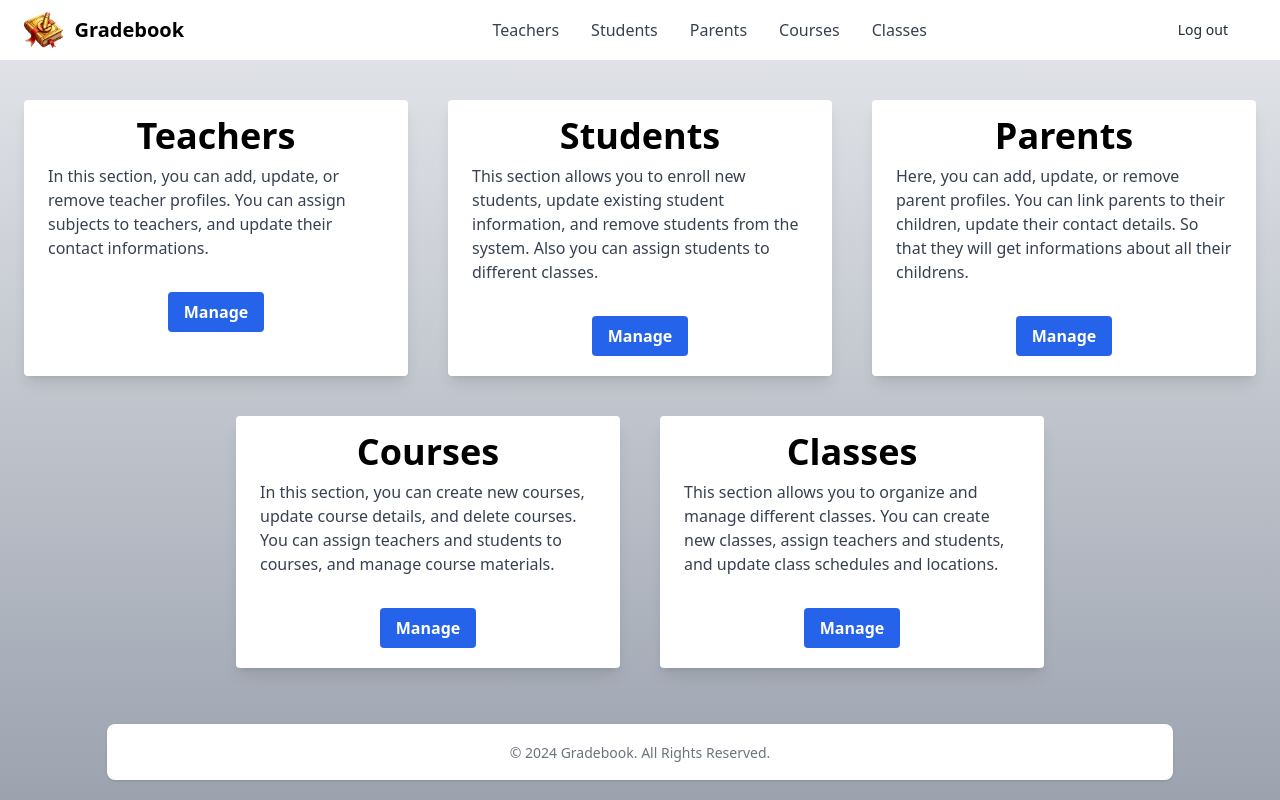
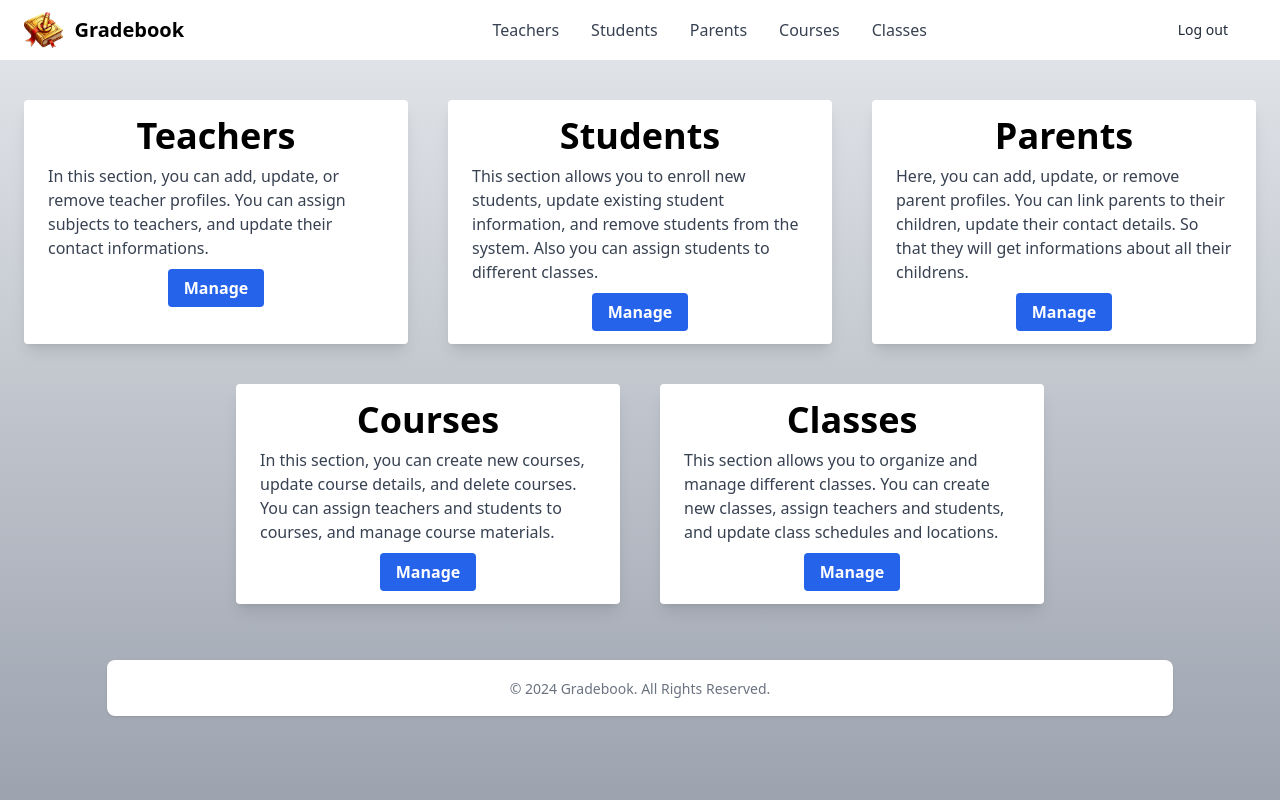
Before and after one commit to JakJaj/Gradebook, a React (Vite) app in the folder frontend/: page /admin in a window 1280 px wide. Built offline with nearby package versions, Linux system fonts and the light colour scheme.

Commit message:
add a way to direct to each admin subpages

```diff
--- a/frontend/src/components/pages/admin/Admin.tsx
+++ b/frontend/src/components/pages/admin/Admin.tsx
@@ -6,12 +6,13 @@ import React from "react";
 interface Box {
     title: string;
     description: string;
+    link: string;
 }
 
 function Admin() {
     const renderListOfBoxes = (text: Box[]) => {
         return text.map((item: Box) => (
-            <ManagementBox title={item.title} description={item.description} />
+            <ManagementBox title={item.title} description={item.description} link={item.link} />
         ));
     };
 
--- a/frontend/src/components/pages/admin/components/ManageButton.tsx
+++ b/frontend/src/components/pages/admin/components/ManageButton.tsx
@@ -1,10 +1,11 @@
 import React from "react";
-function ManageButton(){
+import { Link } from "react-router-dom";
+function ManageButton(props){
     return(
         <div>
-            <button className="bg-blue-600 hover:bg-blue-700 text-white font-bold py-2 px-4 mt-4 rounded ">
+            <Link to={props.link} className="bg-blue-600 hover:bg-blue-700 text-white font-bold py-2 px-4 mt-4 rounded ">
                 Manage
-            </button>
+            </Link>
         </div>
     )
 }
--- a/frontend/src/components/pages/admin/components/ManagementBox.tsx
+++ b/frontend/src/components/pages/admin/components/ManagementBox.tsx
@@ -12,7 +12,7 @@ function ManagementBox(props:any){
 
             </div>
             <div className="flex  justify-center mb-5">
-                <ManageButton />
+                <ManageButton link={props.link}/>
             </div>
         </div>
 
```
